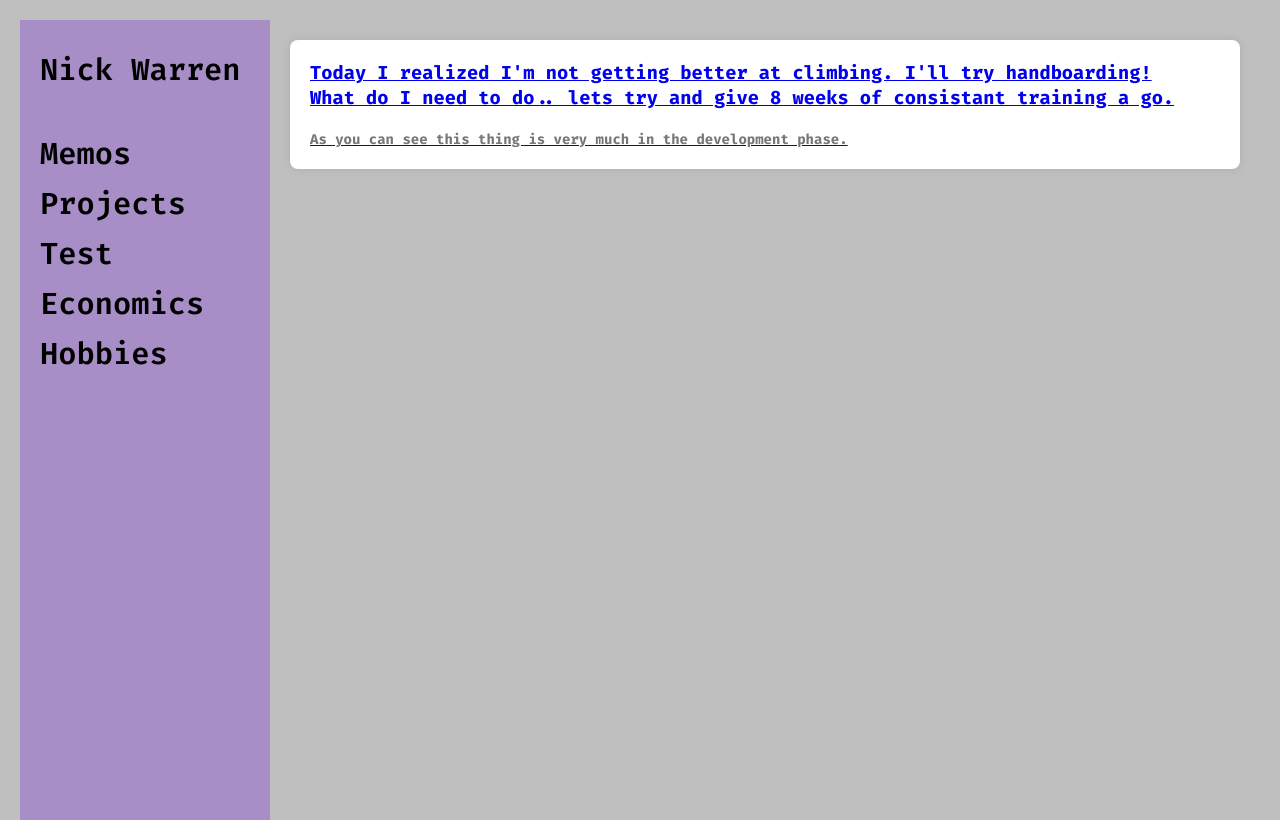
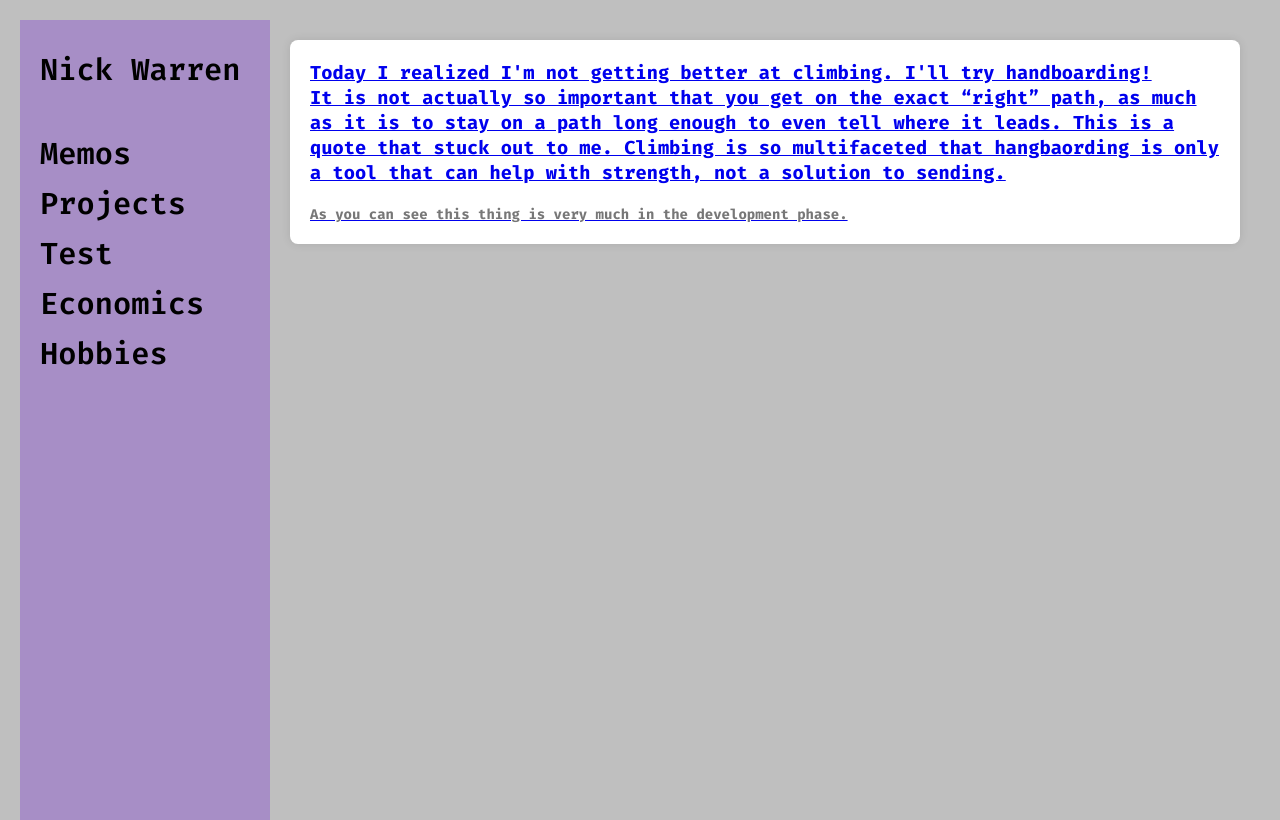
Before and after one commit to nick10cw/nickw, a website: page Hobbies.html in a window 1280 px wide. Drawn offline with Linux system fonts and the light colour scheme.

Commit message:
Revise climbing training insights in Hobbies.html
Updated climbing training thoughts and added a quote about the importance of consistent practice.

```diff
--- a/Hobbies.html
+++ b/Hobbies.html
@@ -26,7 +26,9 @@
       <h3>Today I realized I'm not getting better at climbing. I'll try handboarding!</h3>
   </header>
   <header>
-      <h3>What do I need to do.. lets try and give 8 weeks of consistant training a go.</h3>
+      <h3>It is not actually so important that you get on the exact “right” path, as much as it is to stay on a path long enough to even tell where it leads.
+
+      This is a quote that stuck out to me. Climbing is so multifaceted that hangbaording is only a tool that can help with strength, not a solution to sending.</h3>
   </header>
 
 
```
